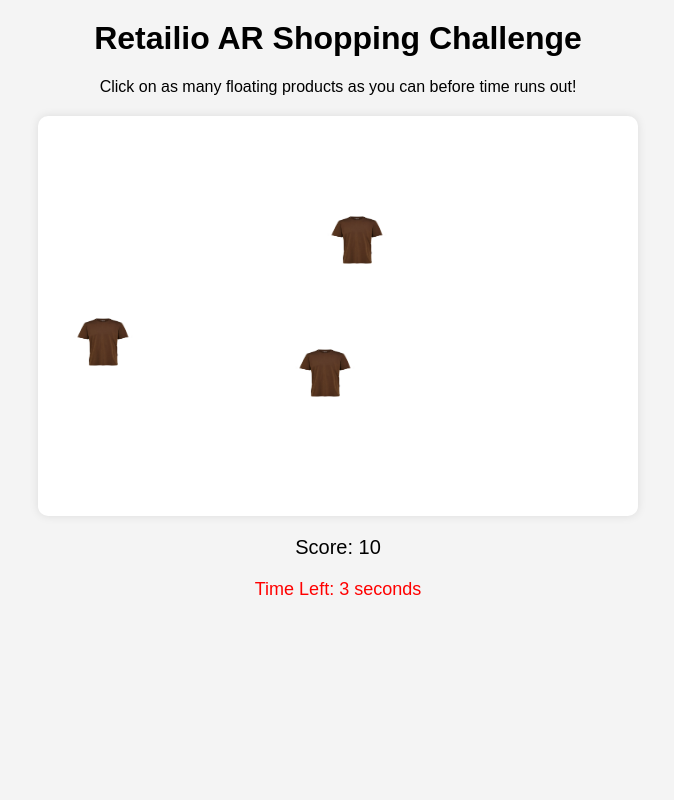
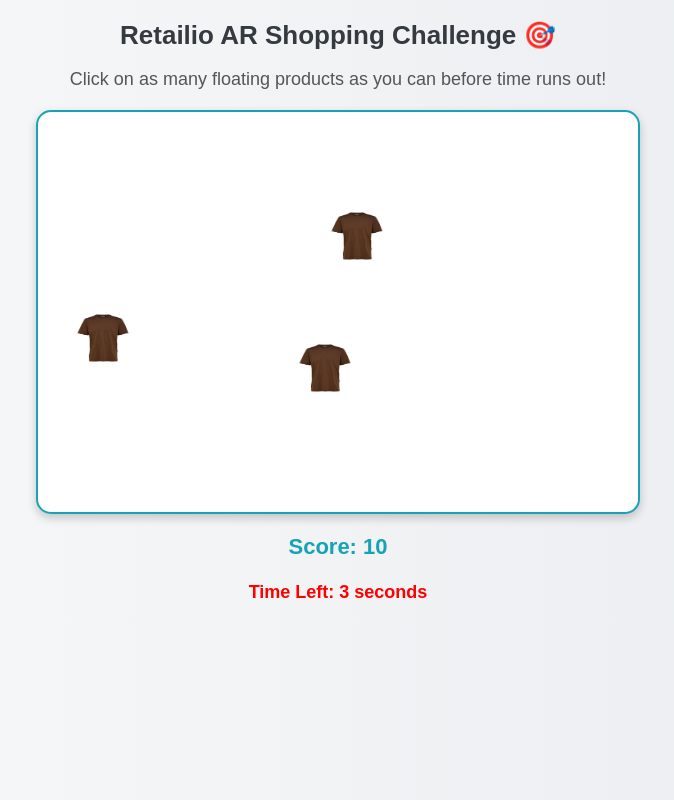
Before and after one commit to nairboss/retailio-shopping-game, a plain HTML site: page index.html in a window 1280 px wide. Both pictures are taken after a click on the picture 794 px from the left and 405 px from the top of the page. Shown: the whole page, without its empty margins (302-976 px from the left). Drawn offline with Linux system fonts and the light colour scheme.

Commit message:
Update index.html

```diff
--- a/index.html
+++ b/index.html
@@ -6,14 +6,20 @@
     <title>Retailio AR Shopping Game</title>
     <style>
         body {
-            font-family: Arial, sans-serif;
+            font-family: 'Arial', sans-serif;
             text-align: center;
             margin: 0;
             padding: 0;
-            background: #f4f4f4;
+            background: linear-gradient(to right, #f8f9fa, #e9ecef);
         }
         h1 {
             margin-top: 20px;
+            font-size: 26px;
+            color: #343a40;
+        }
+        p {
+            font-size: 18px;
+            color: #555;
         }
         #game-container {
             width: 90%;
@@ -22,39 +28,56 @@
             margin: 20px auto;
             position: relative;
             background: white;
-            border-radius: 10px;
-            box-shadow: 0 0 10px rgba(0, 0, 0, 0.1);
+            border-radius: 15px;
+            box-shadow: 0 4px 10px rgba(0, 0, 0, 0.2);
             overflow: hidden;
+            border: 2px solid #17a2b8;
         }
         .product {
             width: 60px;
             height: 60px;
             position: absolute;
             cursor: pointer;
-            transition: transform 0.2s ease;
+            transition: transform 0.2s ease, opacity 0.5s ease;
         }
         .product:hover {
             transform: scale(1.2);
+            filter: brightness(1.2);
         }
         #score {
-            font-size: 20px;
+            font-size: 22px;
+            font-weight: bold;
+            color: #17a2b8;
             margin-top: 10px;
         }
         #timer {
             font-size: 18px;
             color: red;
+            font-weight: bold;
             margin-top: 5px;
         }
         #message {
-            font-size: 22px;
+            font-size: 24px;
             font-weight: bold;
             margin-top: 20px;
             display: none;
+            color: #28a745;
+        }
+        .reward {
+            font-size: 22px;
+            font-weight: bold;
+            color: #ff8c00;
+            margin-top: 15px;
+            animation: pop 1s infinite alternate;
+        }
+        @keyframes pop {
+            0% { transform: scale(1); }
+            100% { transform: scale(1.1); }
         }
     </style>
 </head>
 <body>
-    <h1>Retailio AR Shopping Challenge</h1>
+    <h1>Retailio AR Shopping Challenge 🎯</h1>
     <p>Click on as many floating products as you can before time runs out!</p>
 
     <div id="game-container"></div>
@@ -66,7 +89,7 @@
 
     <script>
         let score = 0;
-        let timeLeft = 10; // 10-second game
+        let timeLeft = 10; // 10-second game duration
         let gameContainer = document.getElementById('game-container');
         let timeDisplay = document.getElementById('time');
         let message = document.getElementById('message');
@@ -93,7 +116,8 @@
             product.onclick = function() {
                 score += 10;
                 document.getElementById('score').innerText = "Score: " + score;
-                product.remove(); // Remove after click
+                product.style.opacity = '0'; // Fade-out effect
+                setTimeout(() => product.remove(), 500);
             };
 
             gameContainer.appendChild(product);
@@ -116,7 +140,10 @@
             if (timeLeft <= 0) {
                 clearInterval(timer);
                 clearInterval(productInterval);
-                message.innerText = "Game Over! Final Score: " + score;
+
+                // Display final message with discount offer
+                let discount = score > 0 ? score : 5; // Ensure a minimum 5% discount
+                message.innerHTML = `🎉 Game Over! Final Score: ${score}<br><span class="reward">Hurray! You get ${discount}% OFF on your next purchase! 🛍️</span>`;
                 message.style.display = "block";
             }
         }, 1000);
```
